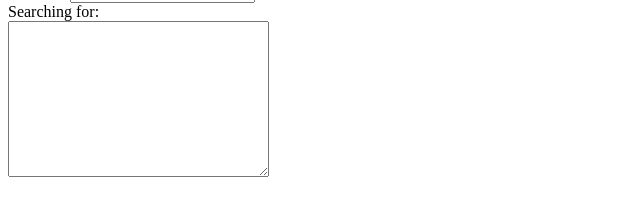
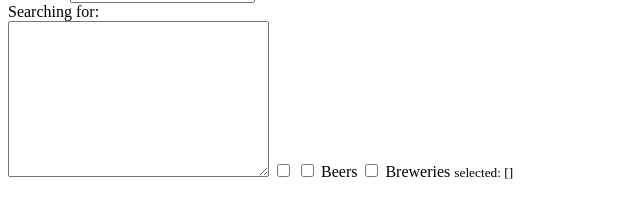
Before and after one commit to rmacca1511/vue-js-training-getting-started, a website: page index.html in a window 1280 px wide. Shown: the part 75-290 px from the top of the page, without its empty margins (0-640 px from the left). Drawn offline with nearby package versions, Linux system fonts and the light colour scheme.

Commit message:
Binding to Checkboxes

```diff
--- a/index.html
+++ b/index.html
@@ -29,6 +29,19 @@
 
             <textarea v-model="emailMessage" name="" id="" cols="30" rows="10"></textarea>
 
+            <input type="checkbox" v-model="isPowerSyntaxEnabled">
+
+            <!-- Checkbox -->
+            <label for="">
+                <input type="checkbox" value="beers" v-model="searchIndexes">
+                Beers
+            </label>
+            <label for="">
+                <input type="checkbox" value="breweries" v-model="searchIndexes">
+                Breweries
+            </label>
+            <small>selected: {{ searchIndexes }}</small>
+
         </div>
         <script
             type="text/javascript"
--- a/js/app.js
+++ b/js/app.js
@@ -13,7 +13,9 @@ $(document).ready(function () {
                 margin: 0
             },
             query: '',
-            emailMessage: ''
+            emailMessage: '',
+            isPowerSyntaxEnabled: false,
+            searchIndexes: []
         }
     });
 });
```
